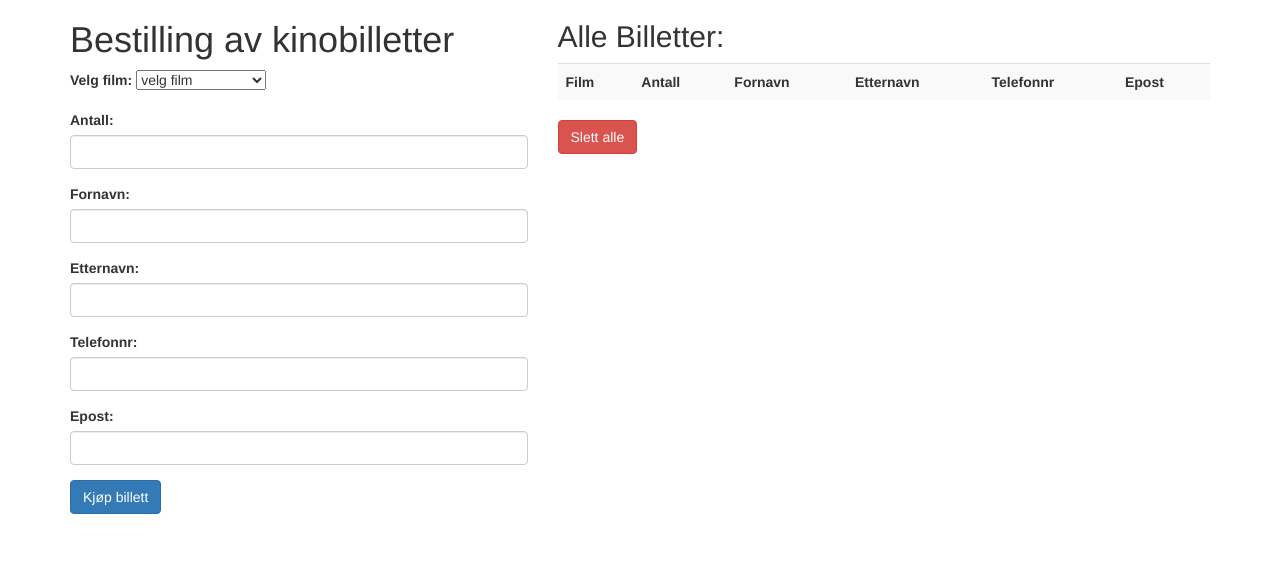
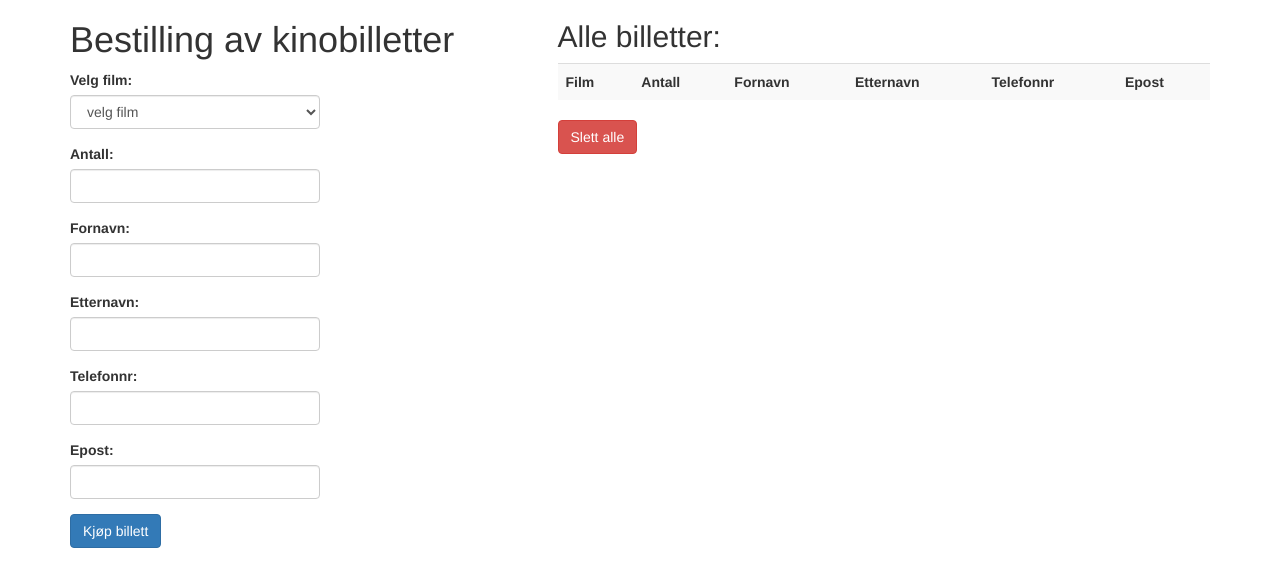
Before and after one commit to oskher/oblig2-innlevert, a Spring Boot app: page / in a window 1280 px wide. Shown: the top 587 px of the page. Run offline with Spring Boot 4, Linux system fonts and the light colour scheme; lists and menus that the app fills with data are empty; some libraries are stand-ins or nearby versions.

Commit message:
css input og heading

```diff
--- a/src/main/resources/static/index.html
+++ b/src/main/resources/static/index.html
@@ -9,6 +9,7 @@
         }
         .form-group{
             display: block;
+            width: 250px;
         }
     </style>
     <script src="https://code.jquery.com/jquery-3.4.1.min.js"></script>
@@ -24,7 +25,7 @@
             <form class="form">
                 <div class="form-group">
                     <label for="velgFilm">Velg film:</label></td>
-                    <select id="velgFilm">
+                    <select id="velgFilm" class="form-control">
                         <option id="0">velg film</option>
                         <option value="The expendables">The expendables</option>
                         <option>Pretty little liars</option>
@@ -65,7 +66,7 @@
         </div>
         <div class="col-md-7">
             <form>
-                <h2>Alle Billetter:</h2>
+                <h2>Alle billetter:</h2>
                 <div id="div1">
                     <table class="table table-striped">
 
```
Also changed, not shown: 1 other file.
